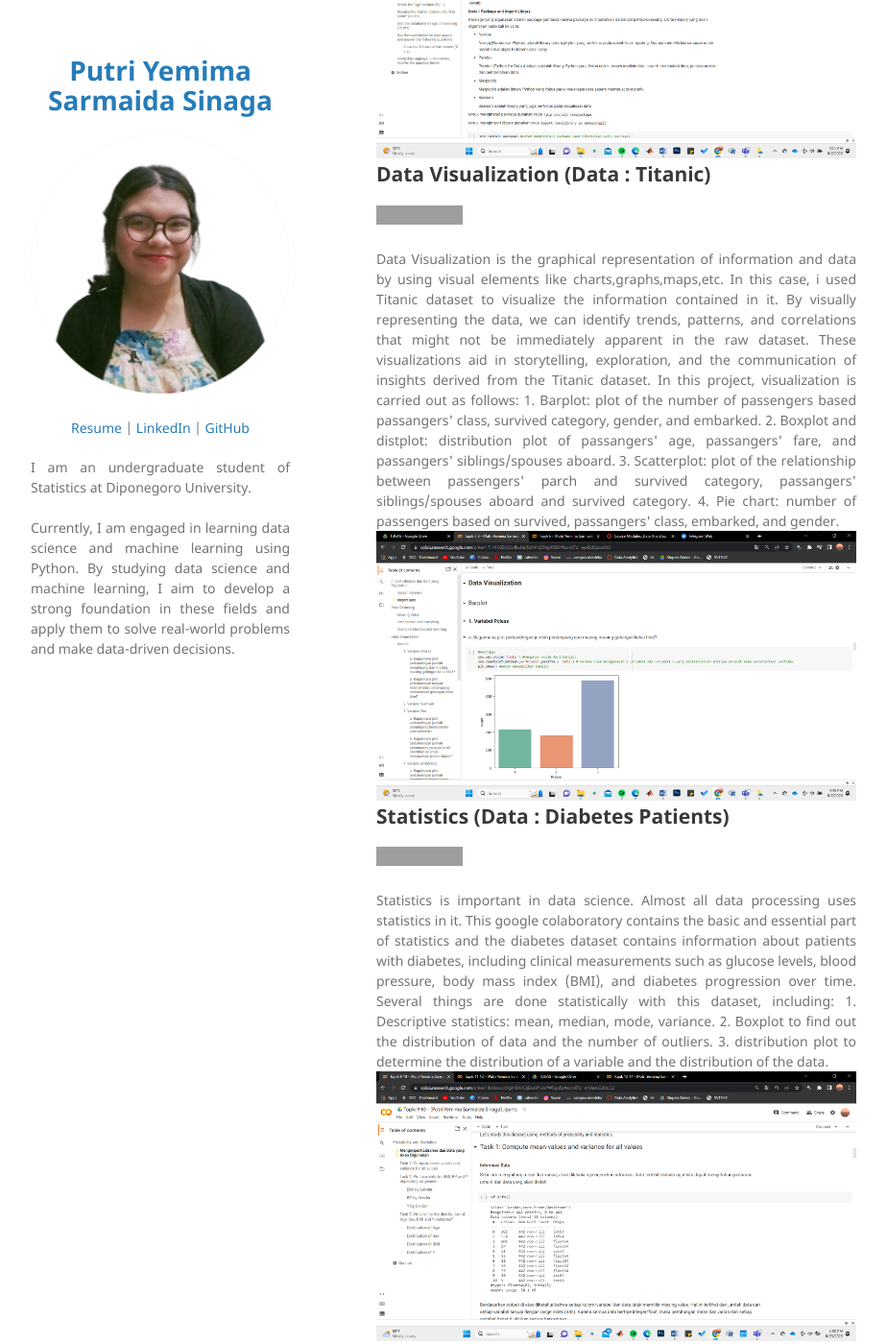
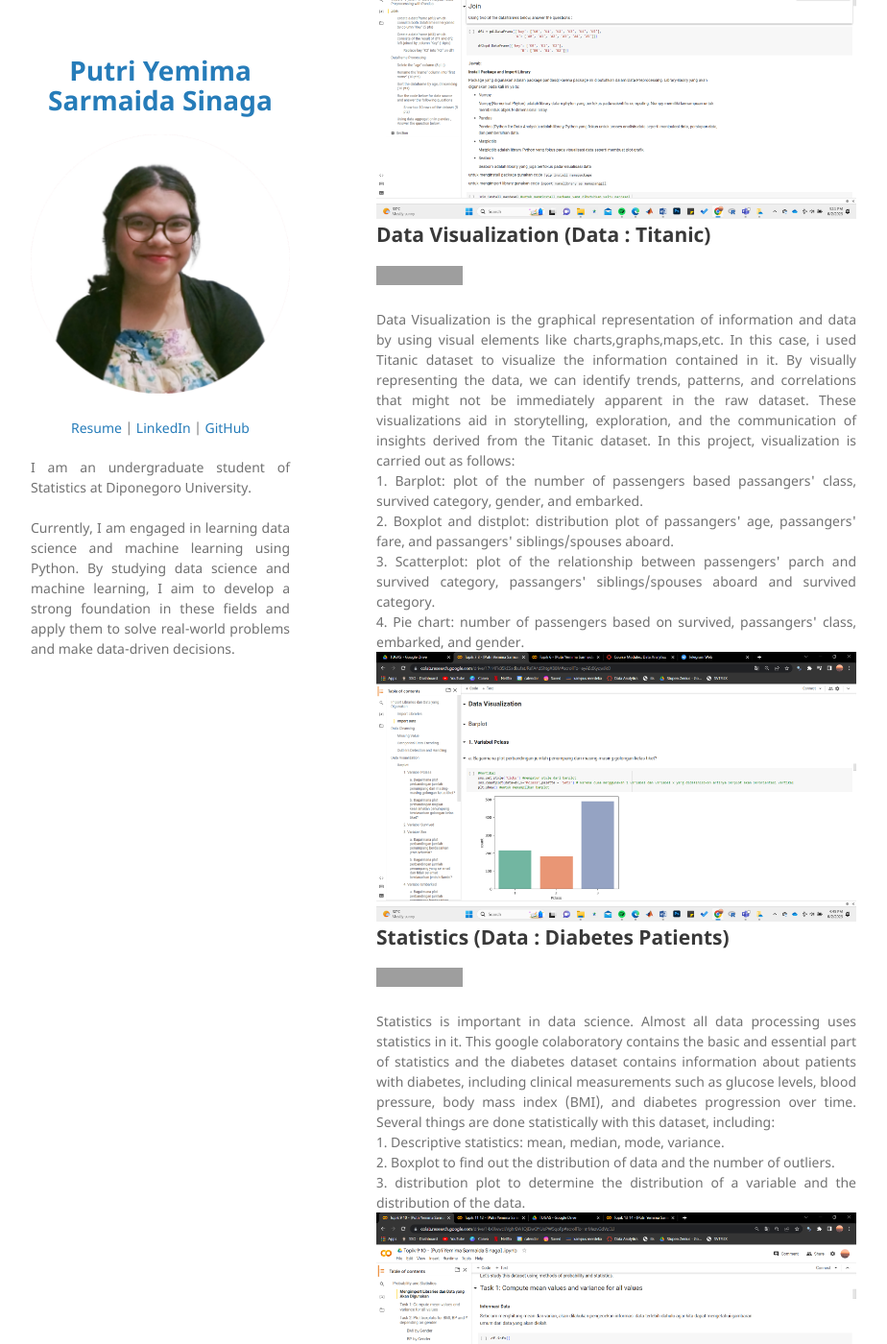
Before and after one commit to pyemimaa/portofolio, a Jekyll site: the page built from index.md, in a window 1280 px wide and 1400 px high, scrolled down 1541 px. Shown: the whole window at 96% size, without its empty margins (178-1102 px from the left). Built offline with Jekyll 4.4.1, drawn with Linux system fonts in a browser that asks for light colours; our own code applies the rules of GitHub Pages for plain Markdown files; some of the changed text lies outside the part shown; grey boxes are pictures that could not be loaded.

Commit message:
index.md

```diff
--- a/index.md
+++ b/index.md
@@ -7,7 +7,7 @@ Global Covid-19 Cases Dashboard
 
 [[View In Looker Studio]](https://lookerstudio.google.com/reporting/5b9e5197-65c9-486c-bed7-6e85192987fd)
 
-<div style="text-align: justify"> a COVID-19 dashboard in Looker Studio would serve as a central hub for monitoring and analyzing the pandemic's impact. By presenting data in an intuitive and visually appealing manner, it would enable users to make informed decisions, track trends, and understand the evolving situation more effectively.   </div>
+<div style="text-align: justify"> a COVID-19 dashboard in Looker Studio would serve as a central hub for monitoring and analyzing the pandemic's impact. By presenting data in an intuitive and visually appealing manner, it would enable users to make informed decisions, track trends, and understand the evolving situation more effectively. </div>
 
 <center><img src="images/topic18.png"/></center>
 
@@ -15,14 +15,14 @@ Global Covid-19 Cases Dashboard
 ## DataFrame Basics and Data Cleansing (Data: Telco Customer Churn)
 [![Run in Google Colab](https://img.shields.io/badge/Colab-Run_in_Google_Colab-blue?logo=Google&logoColor=FDBA18)](https://colab.research.google.com/drive/1YYs0VP9hrtqWLh9UCZUg1uyyb-yVvEjA#scrollTo=zueR8Viootki)
 
-<div style="text-align: justify">Data cleansing also reffered to as data cleaning is the process of fixing incorrect, incomplete, duplicate or otherwise erroneous data in data set. It involves identifying data errors and then changing, updating or removing data to correct them. In this case, Telco Customer Churn data also need to be cleaned in order to improves the data quality and helps provide more accurate, consistent and reliable information. Data cleaning in the dataset has been carried out with the aim of:
-1. Missing value checking and handling
-2. Categorical data encoding
-3. Outlier handling
- </div>
+<div style="text-align: justify">Data cleansing also reffered to as data cleaning is the process of fixing incorrect, incomplete, duplicate or otherwise erroneous data in data set. It involves identifying data errors and then changing, updating or removing data to correct them. In this case, Telco Customer Churn data also need to be cleaned in order to improves the data quality and helps provide more accurate, consistent and reliable information. Data cleaning in the dataset has been carried out with the aim of: <br>
+1. Missing value checking and handling <br>
+2. Categorical data encoding <br>
+3. Outlier handling <br>
+<br>
 
 <center><img src="images/topic5.png"/></center>
-
+</div>
 
 ## Data Preprocessing with Pandas
 [![Run in Google Colab](https://img.shields.io/badge/Colab-Run_in_Google_Colab-blue?logo=Google&logoColor=FDBA18)](https://colab.research.google.com/drive/1iv0gF1Z1Q1Wd3LGXa2_iXz9Vai5bSh2_#scrollTo=65e8a51c-b67e-4345-8d9a-c0e5b1f02580)
@@ -35,11 +35,11 @@ Global Covid-19 Cases Dashboard
 ## Data Visualization (Data : Titanic)
 [![Run in Google Colab](https://img.shields.io/badge/Colab-Run_in_Google_Colab-blue?logo=Google&logoColor=FDBA18)](https://colab.research.google.com/drive/17H4Fk85kESsdkufatJRsFA4dShtgXB8M)
 
-<div style="text-align: justify"> Data Visualization is the graphical representation of information and data by using visual elements like charts,graphs,maps,etc. In this case, i used Titanic dataset to visualize the information contained in it. By visually representing the data, we can identify trends, patterns, and correlations that might not be immediately apparent in the raw dataset. These visualizations aid in storytelling, exploration, and the communication of insights derived from the Titanic dataset. In this project, visualization is carried out as follows:
-1. Barplot: plot of the number of passengers based passangers' class, survived category, gender, and embarked.
-2. Boxplot and distplot: distribution plot of passangers' age, passangers' fare, and passangers' siblings/spouses aboard.
-3. Scatterplot: plot of the relationship between passengers' parch and survived category, passangers' siblings/spouses aboard and survived category.
-4. Pie chart: number of passengers based on survived, passangers' class, embarked, and gender. </div>
+<div style="text-align: justify"> Data Visualization is the graphical representation of information and data by using visual elements like charts,graphs,maps,etc. In this case, i used Titanic dataset to visualize the information contained in it. By visually representing the data, we can identify trends, patterns, and correlations that might not be immediately apparent in the raw dataset. These visualizations aid in storytelling, exploration, and the communication of insights derived from the Titanic dataset. In this project, visualization is carried out as follows: <br>
+1. Barplot: plot of the number of passengers based passangers' class, survived category, gender, and embarked.<br>
+2. Boxplot and distplot: distribution plot of passangers' age, passangers' fare, and passangers' siblings/spouses aboard.<br>
+3. Scatterplot: plot of the relationship between passengers' parch and survived category, passangers' siblings/spouses aboard and survived category.<br>
+4. Pie chart: number of passengers based on survived, passangers' class, embarked, and gender.<br> </div>
 
 <center><img src="images/topic78.png"/></center>
 
@@ -47,10 +47,10 @@ Global Covid-19 Cases Dashboard
 ## Statistics (Data : Diabetes Patients)
 [![Run in Google Colab](https://img.shields.io/badge/Colab-Run_in_Google_Colab-blue?logo=Google&logoColor=FDBA18)](https://colab.research.google.com/drive/14x0lwwcIJVghrDA1OjEiwQYUoPW5qoFp)
 
-<div style="text-align: justify"> Statistics is important in data science. Almost all data processing uses statistics in it. This google colaboratory contains the basic and essential part of statistics and the diabetes dataset contains information about patients with diabetes, including clinical measurements such as glucose levels, blood pressure, body mass index (BMI), and diabetes progression over time. Several things are done statistically with this dataset, including:
-1. Descriptive statistics: mean, median, mode, variance.
-2. Boxplot to find out the distribution of data and the number of outliers.
-3. distribution plot to determine the distribution of a variable and the distribution of the data. </div>
+<div style="text-align: justify"> Statistics is important in data science. Almost all data processing uses statistics in it. This google colaboratory contains the basic and essential part of statistics and the diabetes dataset contains information about patients with diabetes, including clinical measurements such as glucose levels, blood pressure, body mass index (BMI), and diabetes progression over time. Several things are done statistically with this dataset, including:<br>
+1. Descriptive statistics: mean, median, mode, variance.<br>
+2. Boxplot to find out the distribution of data and the number of outliers.<br>
+3. distribution plot to determine the distribution of a variable and the distribution of the data. <br></div>
 
 <center><img src="images/topic910.png"/></center>
 
@@ -58,11 +58,11 @@ Global Covid-19 Cases Dashboard
 ## Exploratory Data Analysis (Data : Telco Customer Churn)
 [![Run in Google Colab](https://img.shields.io/badge/Colab-Run_in_Google_Colab-blue?logo=Google&logoColor=FDBA18)](https://colab.research.google.com/drive/1EwkPN4aR-DL0q0RYy1vtf5t17dFEA8jU?usp=sharing)
 
-<div style="text-align: justify"> Exploratory Data Analysis (EDA) is a crucial step in understanding and gaining insights from datasets, and the Telco Customer Churn dataset is often used for exploring customer behavior and identifying factors that contribute to customer churn. Exploratory Data Analysis and Visualization are carried out to find out:
-1. Statistical Summary: numerical and categorical approach.
-2. Univariate Analysis: to find out the distribution of data on numerical data and the number of categorical variables.
-3. Bivariate Analysis: to determine the relationship between 2 variables.
-4. Multivariate Analysis: To determine the correlation between data with a large number of variables using a heatmap.  </div>
+<div style="text-align: justify"> Exploratory Data Analysis (EDA) is a crucial step in understanding and gaining insights from datasets, and the Telco Customer Churn dataset is often used for exploring customer behavior and identifying factors that contribute to customer churn. Exploratory Data Analysis and Visualization are carried out to find out: <br>
+1. Statistical Summary: numerical and categorical approach. <br>
+2. Univariate Analysis: to find out the distribution of data on numerical data and the number of categorical variables.<br>
+3. Bivariate Analysis: to determine the relationship between 2 variables.<br>
+4. Multivariate Analysis: To determine the correlation between data with a large number of variables using a heatmap. <br>  </div>
 
 <center><img src="images/topic1112.png"/></center>
 
@@ -71,9 +71,8 @@ Global Covid-19 Cases Dashboard
 [![Run in Google Colab](https://img.shields.io/badge/Colab-Run_in_Google_Colab-blue?logo=Google&logoColor=FDBA18)](https://colab.research.google.com/drive/1nLJ-kWcoKMxBYwgHUM-jxiIz8tvXCEjr?usp=sharing)
 
 <div style="text-align: justify">
-The House Prices dataset contains information about residential properties, including features like the number of bedrooms, square footage, location, and sale prices. Statistical modeling using regression aims to build a model that predicts housing prices based on these variables and provides insights into the factors driving price variations. Regression modeling allows for understanding the relationships between features and prices, enabling informed decision-making and analysis in the real estate domain. </div>
+The House Prices dataset contains information about residential properties, including features like the number of bedrooms, square footage, location, and sale prices. Statistical modeling using regression aims to build a model that predicts housing prices based on these variables and provides insights into the factors driving price variations. Regression modeling allows for understanding the relationships between features and prices, enabling informed decision-making and analysis in the real estate domain. <br> <br>
 
-<div style="text-align: justify">
-The Mall Customers dataset contains information about customers' attributes, such as their age, annual income, and spending score. Statistical modeling using clustering aims to group customers based on similar characteristics and behavior patterns. This allows businesses to better understand their customer base and tailor marketing strategies accordingly. By applying statistical modeling clustering techniques to the Mall Customers dataset, businesses can gain insights into the different customer segments and develop targeted marketing approaches. Clustering also enables businesses to understand their customer base more effectively for improved decision-making and customer-centric strategies.</div>
+The Mall Customers dataset contains information about customers' attributes, such as their age, annual income, and spending score. Statistical modeling using clustering aims to group customers based on similar characteristics and behavior patterns. This allows businesses to better understand their customer base and tailor marketing strategies accordingly. By applying statistical modeling clustering techniques to the Mall Customers dataset, businesses can gain insights into the different customer segments and develop targeted marketing approaches. Clustering also enables businesses to understand their customer base more effectively for improved decision-making and customer-centric strategies. <br></div>
 
 <center><img src="images/topic1314.png"/></center>
```
